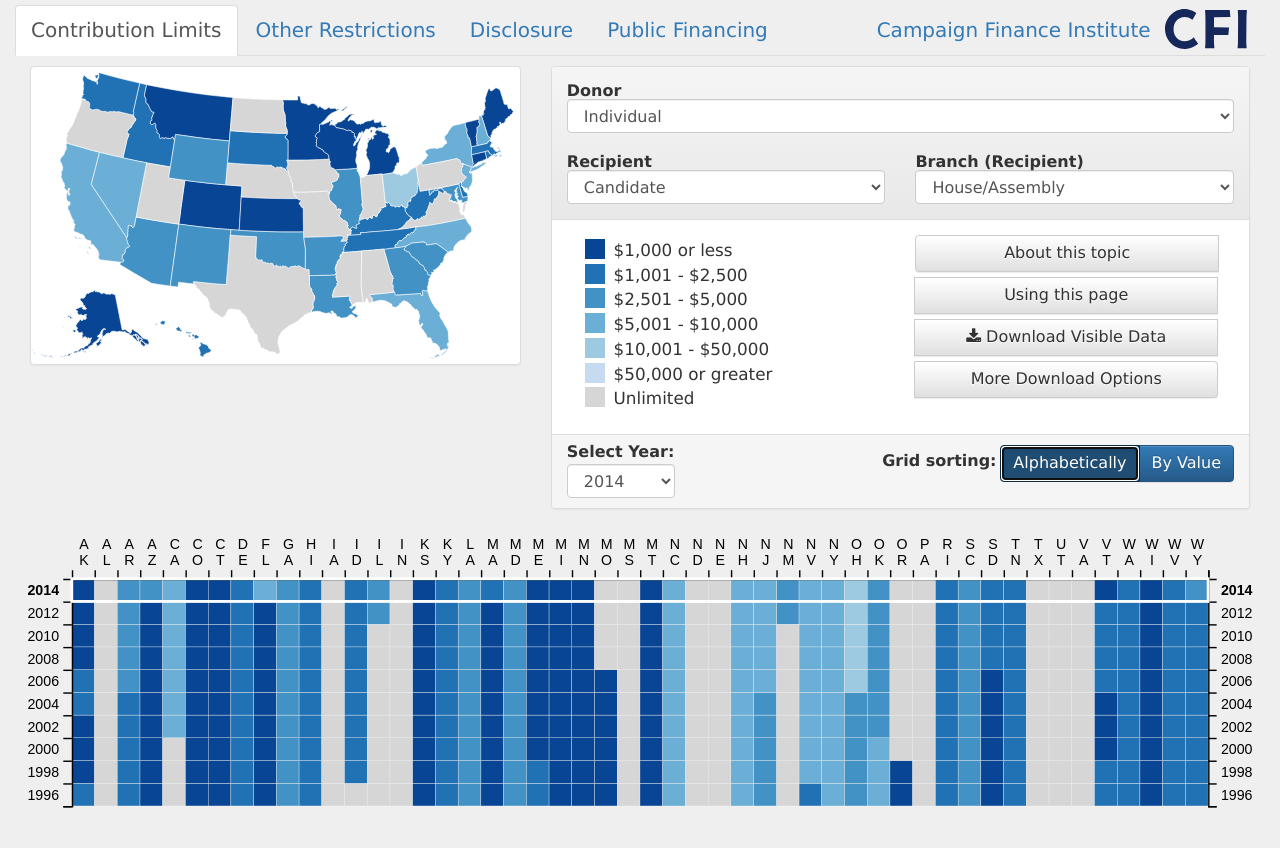
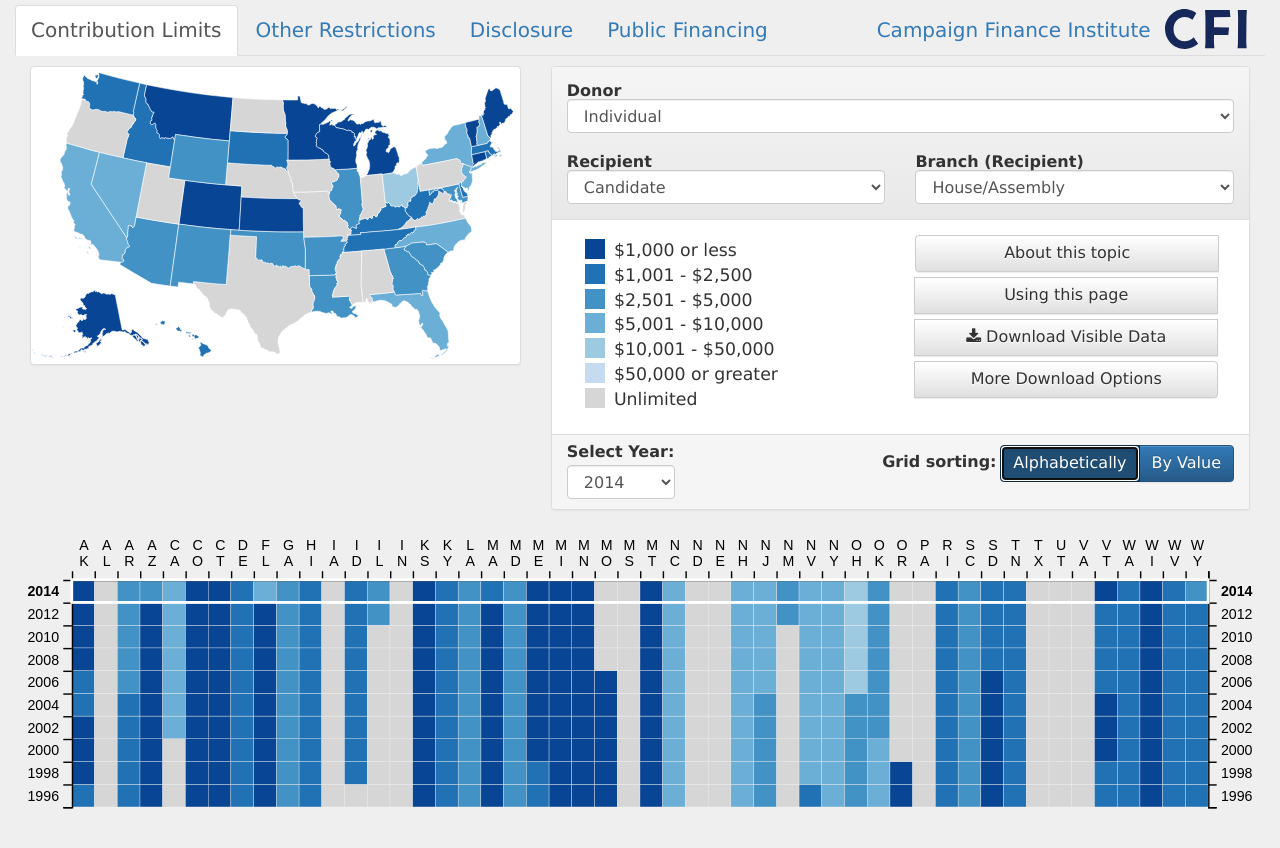
Before and after one commit to cfinst/cfinst.github.io, a Jekyll site: the page built from index.md, in a window 1280 px wide. Shown: the top 848 px of the page. Built offline with Jekyll 4.4.1, drawn with Linux system fonts in a browser that asks for light colours.

Commit message:
Enlarge legend font

```diff
--- a/_sass/_vis.scss
+++ b/_sass/_vis.scss
@@ -73,7 +73,7 @@ textarea.form-control {
     background-color: white;
 }
 .legend li {
-    font-size: 1.4em;
+    font-size: 13pt;
     margin: 0.2em;
 }
 .legend li svg {
```
